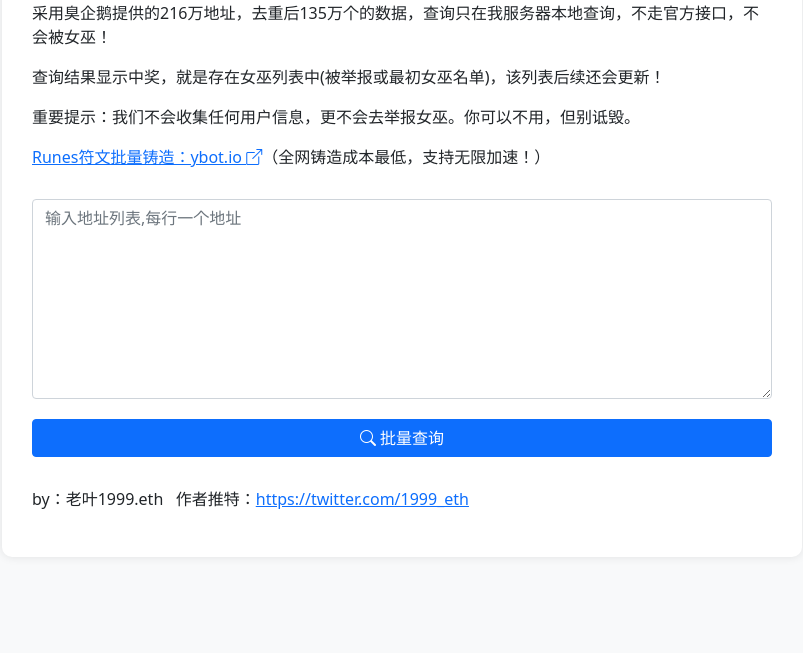
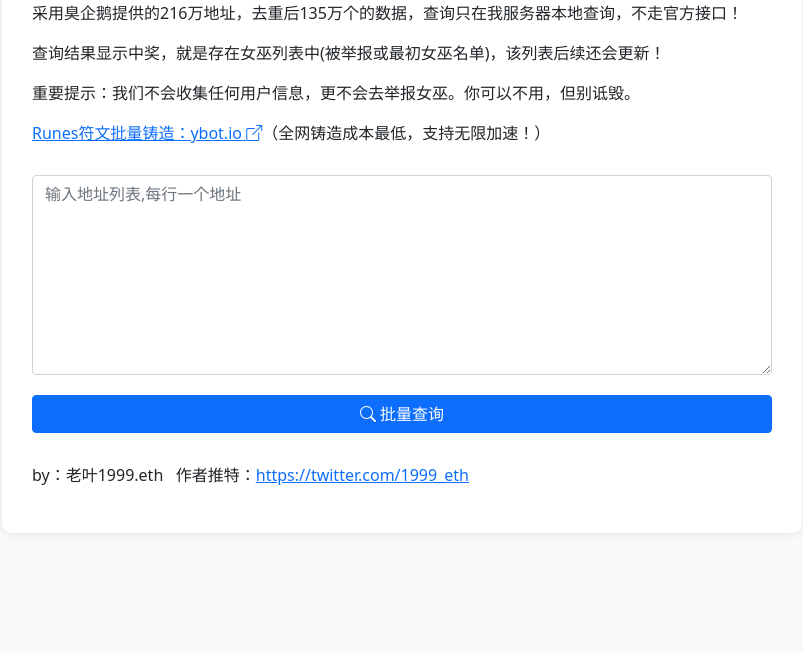
Before and after one commit to lyen1688/L0_Sybil, a plain HTML site: page index.html in a window 1280 px wide. Shown: the part 147-800 px from the top of the page, without its empty margins (238-1041 px from the left). Drawn offline with nearby package versions, Linux system fonts and the light colour scheme.

Commit message:
Update index.html

```diff
--- a/index.html
+++ b/index.html
@@ -62,7 +62,7 @@
     <div class="container">
         <h1>LayerZero 批量女巫查询</h1>
         <div class="info">
-            <p>采用臭企鹅提供的216万地址，去重后135万个的数据，查询只在我服务器本地查询，不走官方接口，不会被女巫！</p>
+            <p>采用臭企鹅提供的216万地址，去重后135万个的数据，查询只在我服务器本地查询，不走官方接口！</p>
             <p>查询结果显示中奖，就是存在女巫列表中(被举报或最初女巫名单)，该列表后续还会更新！</p>
             <p>重要提示：我们不会收集任何用户信息，更不会去举报女巫。你可以不用，但别诋毁。</p>
             <p><a href="https://ybot.io" target="_blank">Runes符文批量铸造：ybot.io&nbsp;<i class="bi bi-box-arrow-up-right"></i></a>（全网铸造成本最低，支持无限加速！）</p>
```
